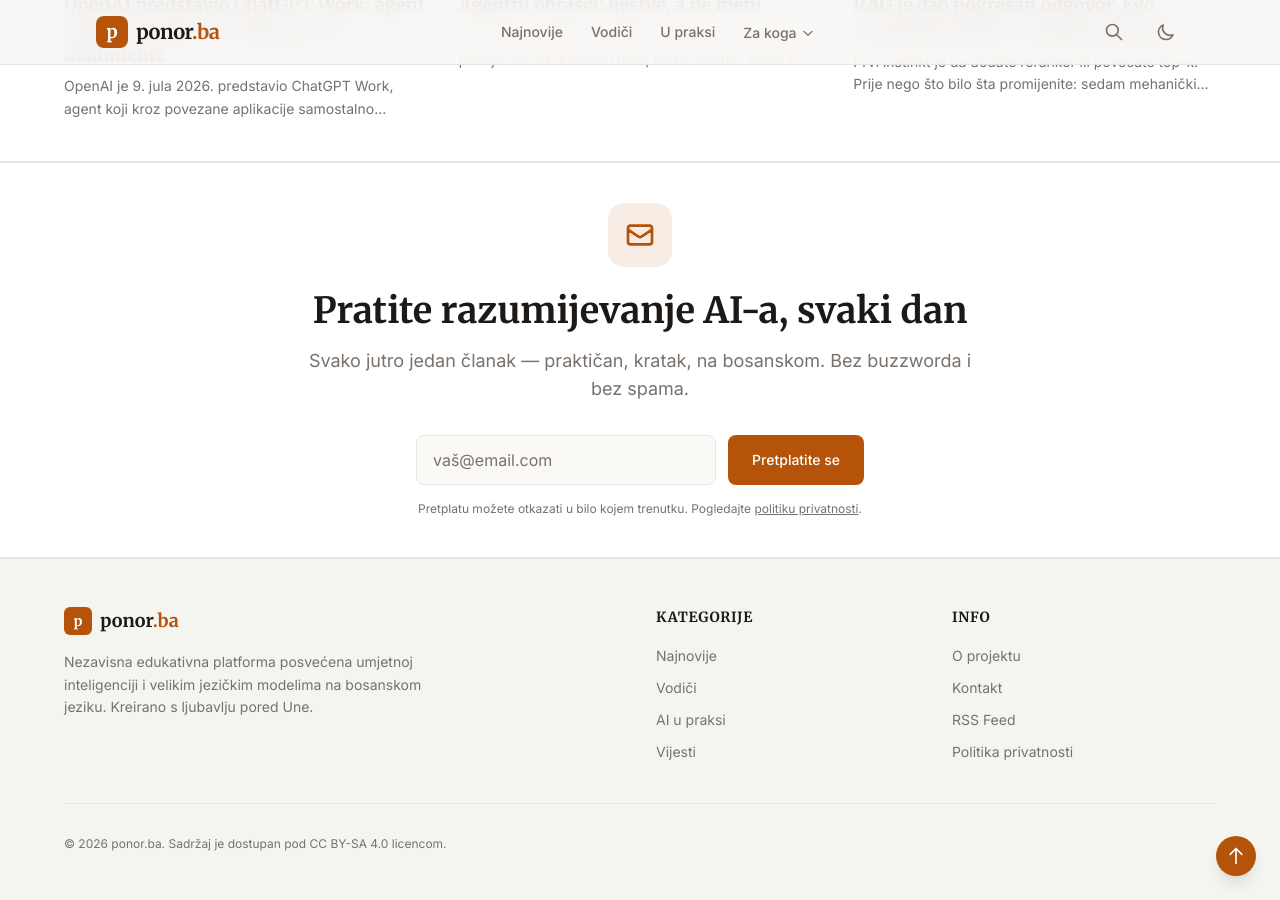
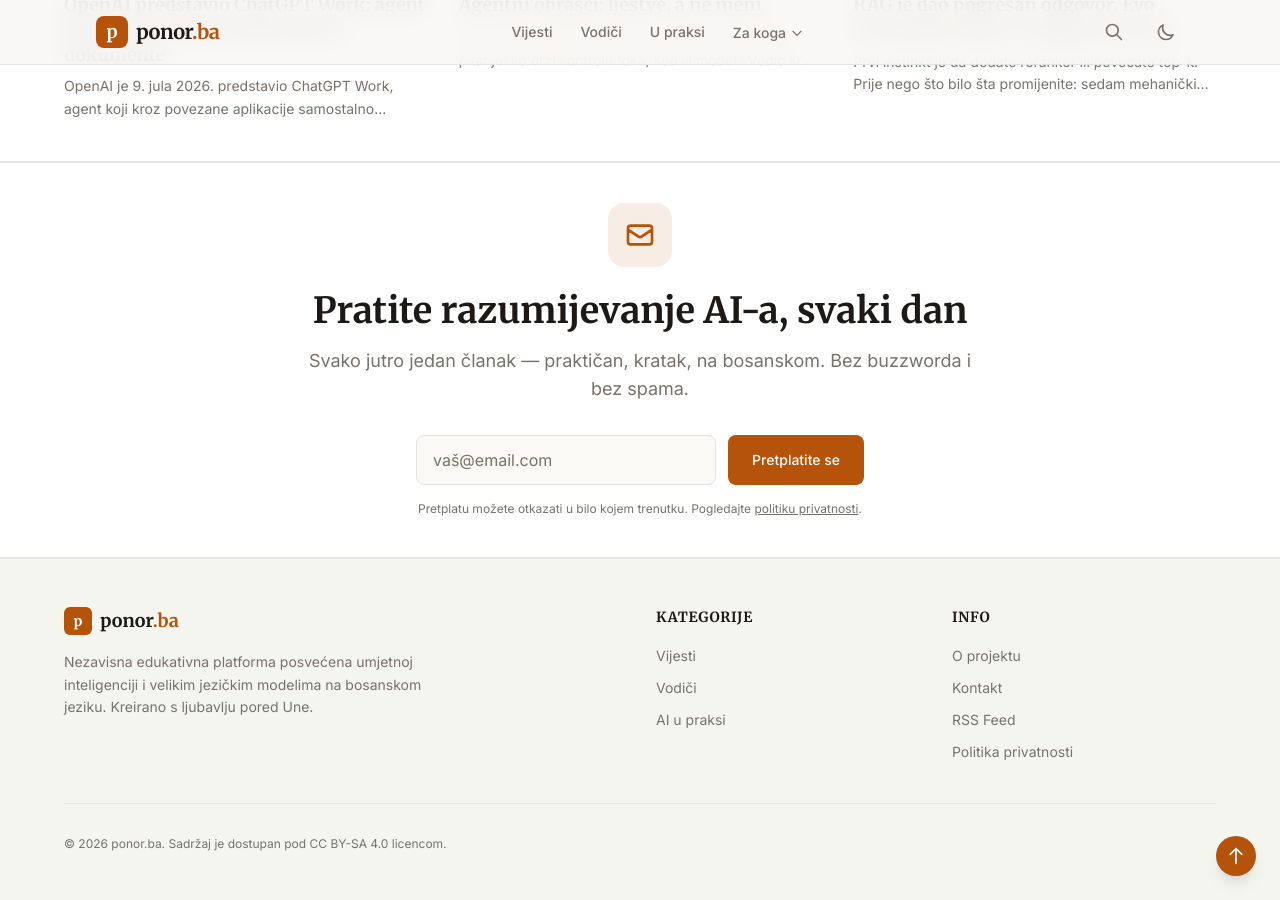
Before and after one commit to vibeuna/ponor, a Jekyll site: the page built from index.html, in a window 1280 px wide and 900 px high, scrolled down 2050 px. Built offline with Jekyll 4.4.1, drawn with Linux system fonts in a browser that asks for light colours.

Commit message:
Rename "Najnovije" nav to "Vijesti"; point to category page
Header nav labeled the news category "Najnovije" and linked to the
homepage anchor (all-category feed), while Vodiči/U praksi linked to
their category pages. Rename to "Vijesti" and point at /kategorije/vijesti/
to match the site taxonomy and make the three nav links parallel.

Also drop the duplicate footer "Najnovije" link (a Vijesti link already
existed) and reorder the footer list to match the header.

Co-Authored-By: Claude Opus 4.8 (1M context) <noreply@anthropic.com>

```diff
--- a/_includes/footer.html
+++ b/_includes/footer.html
@@ -14,10 +14,9 @@
             <div>
                 <h4 class="font-semibold text-ink text-sm mb-4 uppercase tracking-wider">Kategorije</h4>
                 <ul class="space-y-2">
-                    <li><a href="/#najnovije" class="text-sm text-stone dark:text-[#A8A29E] hover:text-rose-600 transition-colors">Najnovije</a></li>
+                    <li><a href="/kategorije/vijesti/" class="text-sm text-stone dark:text-[#A8A29E] hover:text-rose-600 transition-colors">Vijesti</a></li>
                     <li><a href="/kategorije/vodici/" class="text-sm text-stone dark:text-[#A8A29E] hover:text-coffee transition-colors">Vodiči</a></li>
                     <li><a href="/kategorije/ai-u-praksi/" class="text-sm text-stone dark:text-[#A8A29E] hover:text-teal transition-colors">AI u praksi</a></li>
-                    <li><a href="/kategorije/vijesti/" class="text-sm text-stone dark:text-[#A8A29E] hover:text-rose-600 transition-colors">Vijesti</a></li>
                 </ul>
             </div>
             <div>
--- a/_includes/header.html
+++ b/_includes/header.html
@@ -6,7 +6,7 @@
                 <span class="font-serif text-xl font-bold text-ink tracking-tight">ponor<span class="text-coffee">.ba</span></span>
             </a>
             <nav class="hidden md:flex items-center gap-7">
-                <a href="/#najnovije" class="nav-link text-sm font-medium text-stone hover:text-ink transition-colors">Najnovije</a>
+                <a href="/kategorije/vijesti/" class="nav-link text-sm font-medium text-stone hover:text-ink transition-colors">Vijesti</a>
                 <a href="/kategorije/vodici/" class="nav-link text-sm font-medium text-stone hover:text-ink transition-colors">Vodiči</a>
                 <a href="/kategorije/ai-u-praksi/" class="nav-link text-sm font-medium text-stone hover:text-ink transition-colors">U praksi</a>
                 <div class="relative group">
@@ -44,7 +44,7 @@
                 <svg class="w-4 h-4" fill="none" stroke="currentColor" viewBox="0 0 24 24"><path stroke-linecap="round" stroke-linejoin="round" stroke-width="2" d="M21 21l-6-6m2-5a7 7 0 11-14 0 7 7 0 0114 0z"/></svg>
                 Pretraga
             </a>
-            <a href="/#najnovije" class="block px-3 py-2 rounded-md text-sm font-medium text-stone hover:bg-warmgray-light dark:hover:bg-[#292524]">Najnovije</a>
+            <a href="/kategorije/vijesti/" class="block px-3 py-2 rounded-md text-sm font-medium text-stone hover:bg-warmgray-light dark:hover:bg-[#292524]">Vijesti</a>
             <a href="/kategorije/vodici/" class="block px-3 py-2 rounded-md text-sm font-medium text-stone hover:bg-warmgray-light dark:hover:bg-[#292524]">Vodiči</a>
             <a href="/kategorije/ai-u-praksi/" class="block px-3 py-2 rounded-md text-sm font-medium text-stone hover:bg-warmgray-light dark:hover:bg-[#292524]">U praksi</a>
             <div class="pt-2 mt-1 border-t border-warmgray dark:border-[#44403C]">
```
